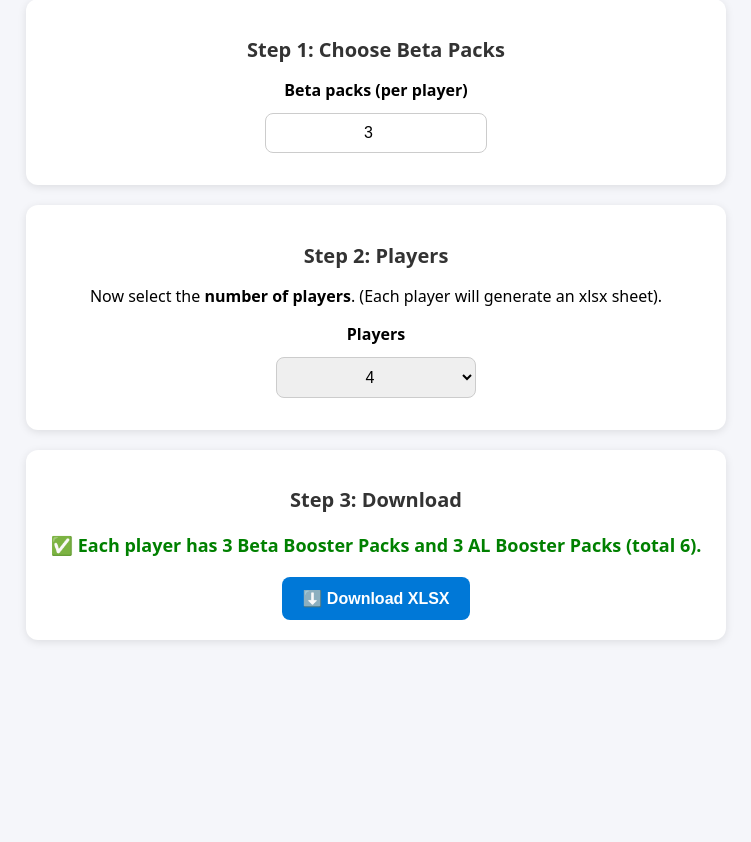
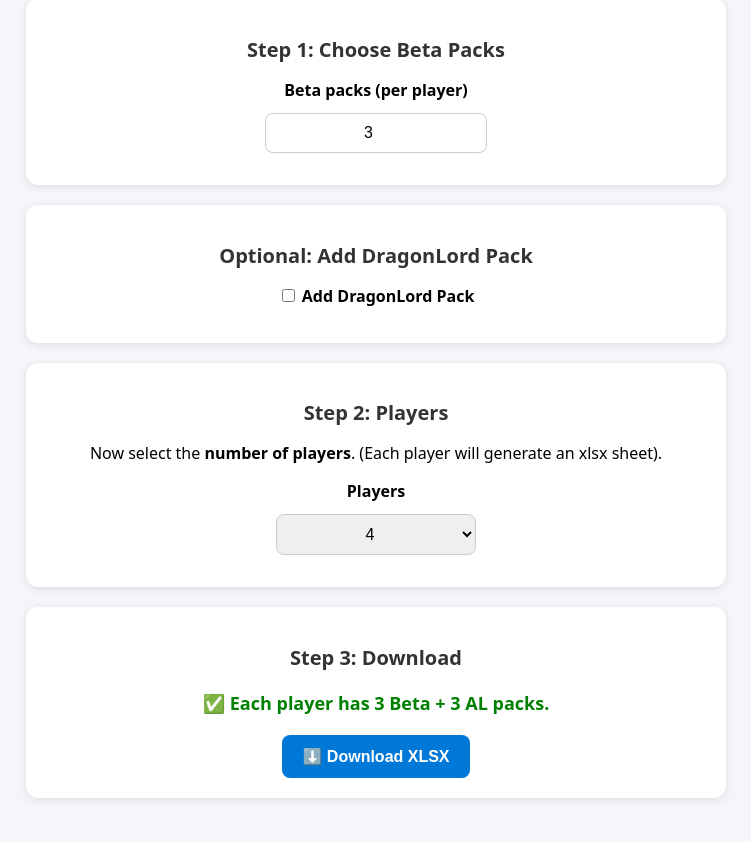
Before and after one commit to jordim75/SealedSCR, a Flask app: page / in a window 1280 px wide. Shown: the part 190-1032 px from the top of the page, without its empty margins (264-1015 px from the left). Before the commit the page ends 832 px from the top, so only its background shows below. Run offline with Flask 3, Linux system fonts and the light colour scheme; some libraries are stand-ins or nearby versions.

Commit message:
Add files via upload

```diff
--- a/templates/index.html
+++ b/templates/index.html
@@ -44,7 +44,7 @@
       display: block;
       margin-bottom: 4px;
     }
-    select, input {
+    select, input[type="number"] {
       width: 200px;
       padding: 10px;
       font-size: 16px;
@@ -100,17 +100,23 @@
     </div>
   </div>
 
+  <!-- STEP 1b: DragonLord -->
+  <div class="card">
+    <h2>Optional: Add DragonLord Pack</h2>
+    <div class="row">
+      <label>
+        <input id="dlCheck" type="checkbox" /> Add DragonLord Pack
+      </label>
+    </div>
+  </div>
+
   <!-- STEP 2: Players -->
   <div class="card">
     <h2>Step 2: Players</h2>
-
-
-
     <p>
       Now select the <strong>number of players</strong>.
       (Each player will generate an xlsx sheet).
     </p>
-
     <div class="row">
       <label for="jugadors">Players</label>
       <select id="jugadors">
@@ -127,7 +133,6 @@
   <!-- STEP 3: Download -->
   <div class="card">
     <h2>Step 3: Download</h2>
-    <!-- Missatge d'estat -->
     <div id="status" class="status" aria-live="polite"></div>
     <div class="actions">
       <button id="exportXlsxBtn" disabled>⬇️ Download XLSX</button>
@@ -137,26 +142,29 @@
   <script>
     const jugadorsEl = document.getElementById('jugadors');
     const n1El = document.getElementById('nType1');
+    const dlEl = document.getElementById('dlCheck');
     const statusEl = document.getElementById('status');
     const exportBtn = document.getElementById('exportXlsxBtn');
 
     function updateStatus() {
       const n1 = parseInt(n1El.value || '0', 10);
-      const n2 = 6 - n1;
+      const dl = dlEl.checked ? 1 : 0;
+      const n2 = (dl ? 5 : 6) - n1;
 
-      if (isNaN(n1) || n1 < 0 || n1 > 6) {
-        statusEl.textContent = "❌ The number of Beta Booster packs has to be between [0-6].";
+      if (isNaN(n1) || n1 < 0 || n1 > (dl ? 5 : 6)) {
+        statusEl.textContent = `❌ Number of Beta packs must be between [0-${dl ? 5 : 6}].`;
         statusEl.style.color = "red";
         exportBtn.disabled = true;
       } else {
-        statusEl.textContent = `✅ Each player has ${n1} Beta Booster Packs and ${n2} AL Booster Packs (total 6).`;
+        statusEl.textContent = `✅ Each player has ${n1} Beta + ${n2} AL packs${dl ? " + 1 DragonLord Pack" : ""}.`;
         statusEl.style.color = "green";
         exportBtn.disabled = false;
       }
     }
 
     n1El.addEventListener('input', updateStatus);
-    updateStatus(); // inicialitzar
+    dlEl.addEventListener('change', updateStatus);
+    updateStatus();
 
     exportBtn.addEventListener('click', () => {
       statusEl.textContent = "📥 Preparing your file...";
@@ -164,9 +172,10 @@
 
       const j = parseInt(jugadorsEl.value, 10);
       const n1 = parseInt(n1El.value, 10);
-      const n2 = 6 - n1;
+      const dl = dlEl.checked ? 1 : 0;
+      const n2 = (dl ? 5 : 6) - n1;
 
-      window.location.href = `/export_xlsx/${j}/${n1}/${n2}`;
+      window.location.href = `/export_xlsx/${j}/${n1}/${n2}/${dl}`;
     });
   </script>
 </body>
```
